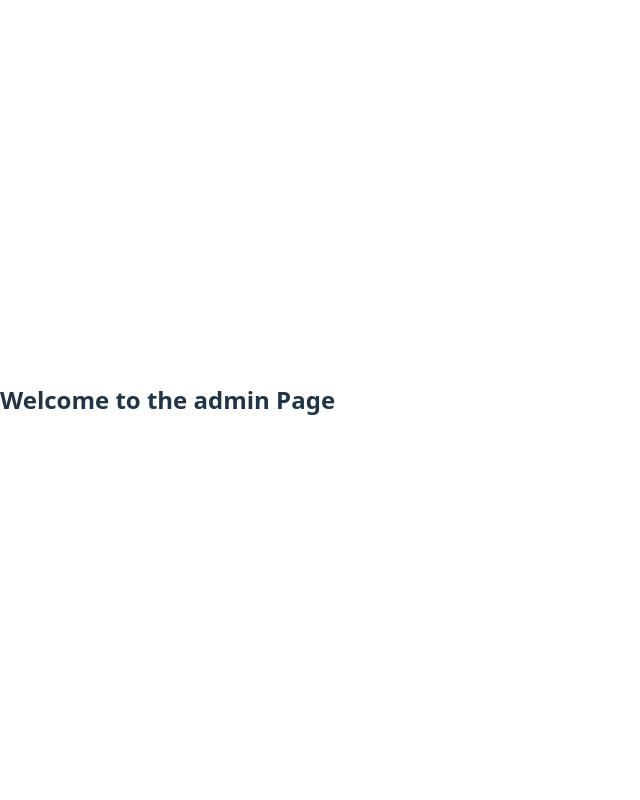
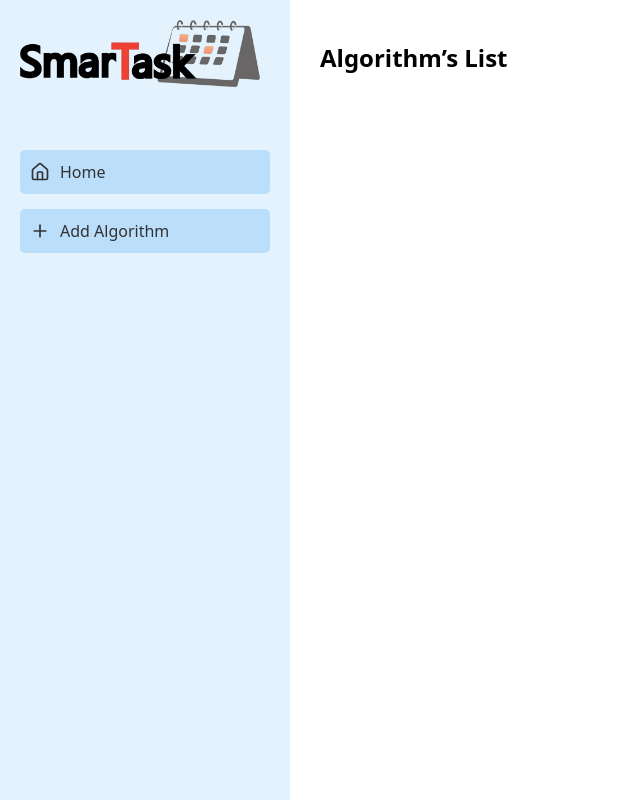
Before and after one commit to SmartaskUA/SmarTaskUA, a React (Vite) app in the folder frontend/: page /Admin in a window 1280 px wide. Shown: the whole page, without its empty margins (0-640 px from the left). Built offline with nearby package versions, Linux system fonts and the light colour scheme.

Commit message:
Incio do sildebar Admin page

```diff
--- /dev/null
+++ b/frontend/src/Admin/Admin.css
@@ -0,0 +1,19 @@
+.admin-container {
+    display: flex;
+    width: 100vw;
+    height: 100vh;
+    background: #fff;
+    overflow: hidden;
+    color: black;
+}
+
+.main-content {
+    margin-left: 300px;
+    padding: 20px;
+    flex-grow: 1;
+}
+
+.heading {
+    font-size: 24px;
+    font-weight: bold;
+}
--- /dev/null
+++ b/frontend/src/Admin/Admin.jsx
@@ -0,0 +1,18 @@
+import React from "react";
+import Sidebar from "../components/Sidebar";
+import "./Admin.css";
+
+const Admin = () => {
+  return (
+    <div className="admin-container">
+      <div>
+        <Sidebar />
+      </div>
+      <div className="main-content">
+        <h2 className="heading">Algorithm’s List</h2>
+      </div>
+    </div>
+  );
+};
+
+export default Admin;
--- a/frontend/src/Admin/admin.jsx
+++ /dev/null
@@ -1,11 +0,0 @@
-import React from 'react';
-
-const admin = () => {
-  return (
-    <div>
-      <h2>Welcome to the admin Page</h2>
-    </div>
-  );
-};
-
-export default admin;
--- a/frontend/src/App.jsx
+++ b/frontend/src/App.jsx
@@ -2,8 +2,7 @@ import React from "react";
 import { BrowserRouter as Router, Route, Routes } from "react-router-dom";
 import Login from "./login/Login";
 import Manager from "./Manager/manager";
-import Admin from "./Admin/admin";
-
+import Admin from "./Admin/Admin";
 
 const App = () => {
   return (
@@ -11,8 +10,7 @@ const App = () => {
       <Routes>
         <Route path="/" element={<Login />} />
         <Route path="/manager" element={<Manager />} />
-        <Route path="/admin" element={<Admin />} />
-
+        <Route path="/Admin" element={<Admin />} />
       </Routes>
     </Router>
   );
--- /dev/null
+++ b/frontend/src/components/Sidebar.css
@@ -0,0 +1,81 @@
+.sidebar {
+  height: 100%;
+  width: 250px;
+  background-color: #e3f2fd;
+  display: flex;
+  flex-direction: column;
+  padding: 20px;
+  position: fixed;
+  top: 0;
+  left: 0;
+  overflow: hidden;
+}
+
+.logo {
+  display: flex;
+  align-items: center;
+  margin-bottom: 20%;
+}
+
+.logo-img {
+  height: 80px;
+  margin-right: 10px;
+}
+
+.logo-text {
+  font-size: 20px;
+  font-weight: bold;
+  color: #333;
+}
+
+.nav-links {
+  display: flex;
+  flex-direction: column;
+  gap: 15px;
+}
+
+.nav-item {
+  text-decoration: none;
+  font-size: 16px;
+  padding: 10px;
+  background-color: #bbdefb;
+  border-radius: 5px;
+  color: #333;
+  display: flex;
+  align-items: center;
+  gap: 10px;
+  transition: background 0.3s;
+}
+
+.nav-item:hover {
+  background-color: #90caf9;
+}
+
+.icon {
+  color: #333;
+}
+
+.admin-btn {
+  margin-top: 38rem;
+}
+
+.admin-btn button {
+  width: 100%;
+  padding: 10px;
+  background-color: #1976d2;
+  color: white;
+  border: none;
+  border-radius: 5px;
+  cursor: pointer;
+  font-size: 16px;
+  display: flex;
+  align-items: center;
+  justify-content: center;
+  gap: 10px;
+  transition: background 0.3s;
+  cursor: default;
+}
+
+.admin-btn button:hover {
+  background-color: #1565c0;
+}
--- /dev/null
+++ b/frontend/src/components/Sidebar.jsx
@@ -0,0 +1,25 @@
+import React from "react";
+import { Home, Plus, User } from "lucide-react";
+import "./Sidebar.css";
+import logo from '../assets/images/Logo.png';
+
+
+const Sidebar = () => {
+  return (
+    <div className="sidebar">
+      <div className="logo">
+        <img src={logo} alt="SmarTask Logo" className="logo-img" />
+      </div>
+      <nav className="nav-links">
+        <a href="#" className="nav-item"><Home size={20} className="icon" /> Home</a>
+        <a href="#" className="nav-item"><Plus size={20} className="icon" /> Add Algorithm</a>
+      </nav>
+
+      <div className="admin-btn">
+        <button><User size={20} className="icon" /> Admin</button>
+      </div>
+    </div>
+  );
+};
+
+export default Sidebar;
```
Also changed, not shown: frontend/src/assets/images/Logo.png (added).
